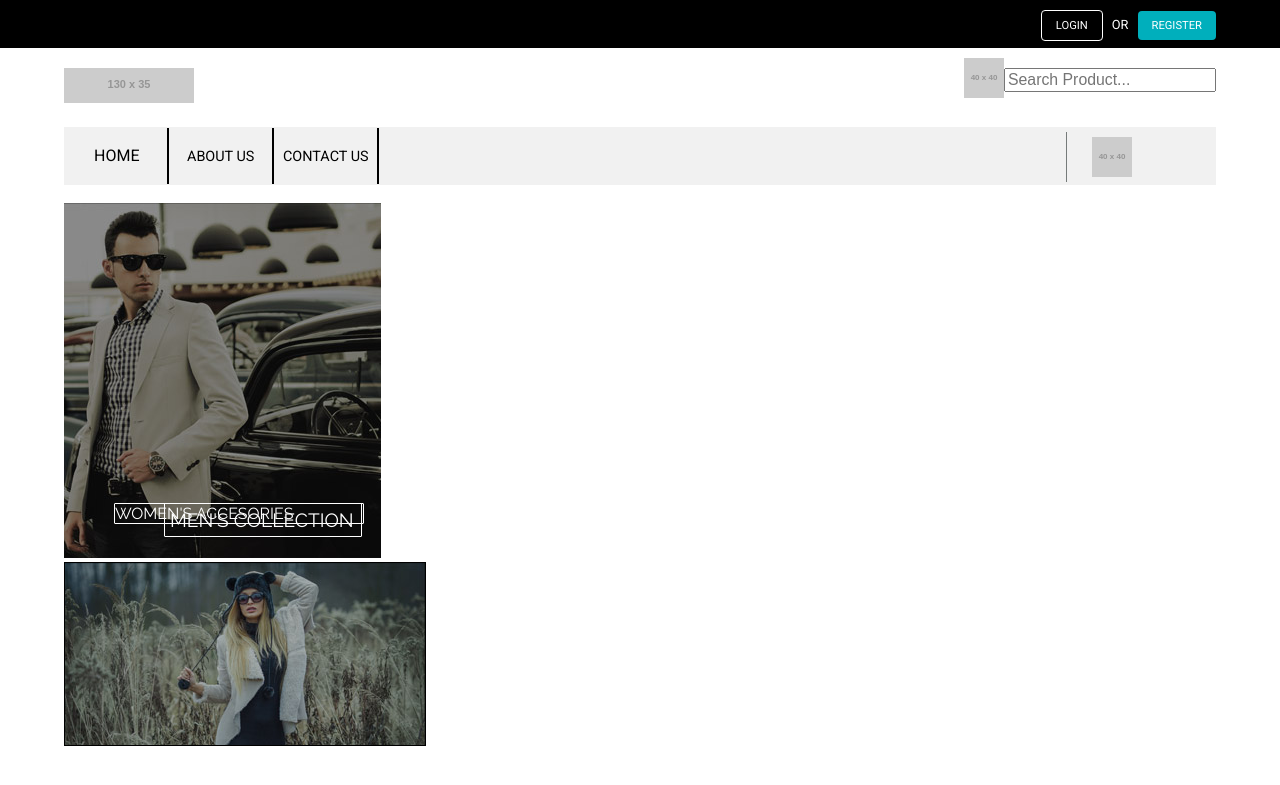
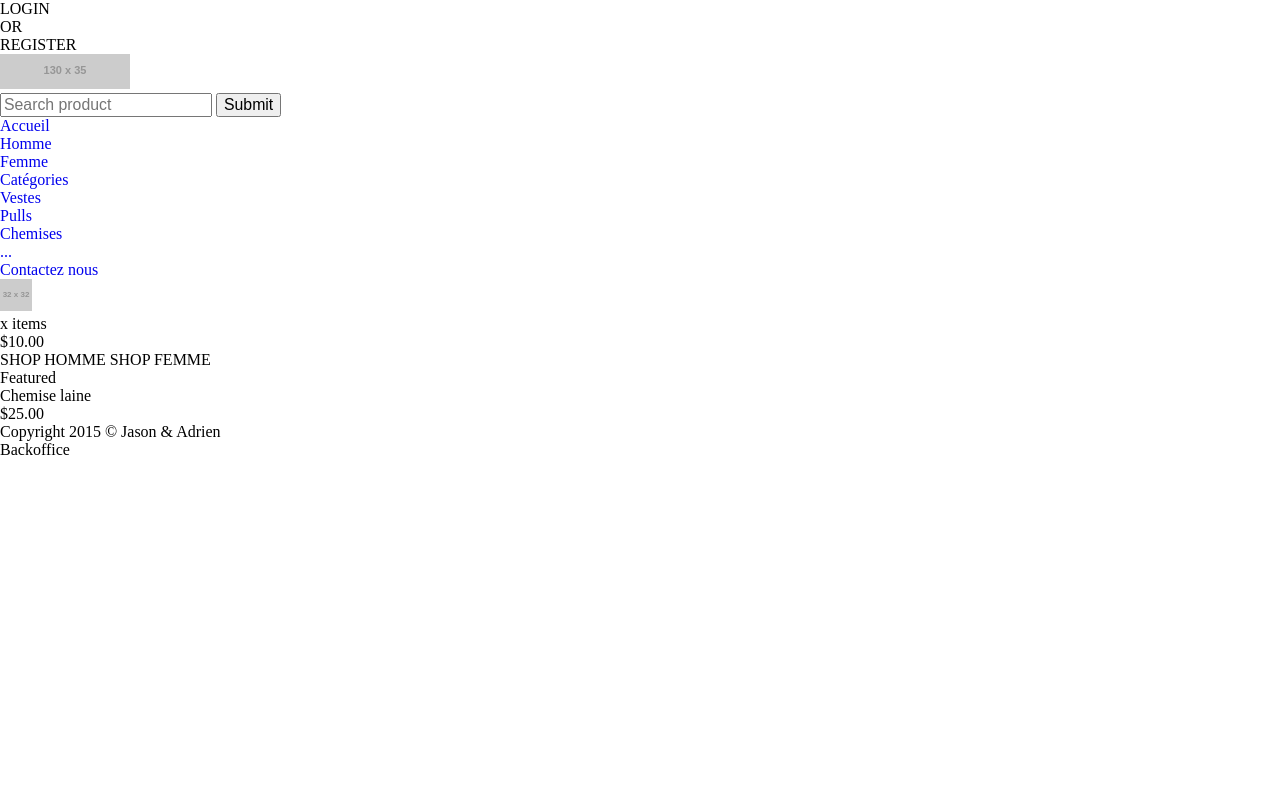
Before and after one commit to adrienaggery/eCommerceRush, a PHP site: page / in a window 1280 px wide. Shown: the top 785 px of the page. Run offline with PHP 8.4, Linux system fonts and the light colour scheme; grey boxes labelled with a size stand in for pictures from a placeholder-image service; some libraries are stand-ins or nearby versions.

Commit message:
new base for frontend

```diff
--- a/index.php
+++ b/index.php
@@ -1,6 +1,3 @@
-<?php
-session_start();
-?>
 <!DOCTYPE html>
 <html>
 <head>
@@ -12,54 +9,79 @@ session_start();
     <link rel="stylesheet" href="public/styles/main.css">
 </head>
 <body>
-    <header>
+	<header class="header">
 		<div class="fluid-wrapper">
 			<div class="auth">
-                <a class="auth-button login-button" href="#">LOGIN</a>
+				<a class="auth-button login-button">LOGIN</a>
 				<p>OR</p>
-                <a class="auth-button register-button" href="#">REGISTER</a>
+				<a class="auth-button register-button">REGISTER</a>
 			</div>
 		</div>
 	</header>
-    <section class="subheader">
+	<header class="subheader">
 		<div class="fluid-wrapper">
-            <img class="logo" src="http://placehold.it/130x35" />
-            <input class="searchbar" type="text" name="search" placeholder="Search Product...">
-            <img class="search-logo" src="http://placehold.it/40x40" />
+			<img class="site-logo" height="35" src="http://placehold.it/130x35" />
+			<div class="search">
+				<form>
+					<input class="searchbar" placeholder="Search product">
+					<input class="submit-button" type="submit">
+				</form>
+			</div>
+		</div>
+	</header>
+	<header class="subsubheader">
+		<div class="fluid-wrapper">
+			<nav>
+				<ul>
+					<li><a href="#">Accueil</a></li>
+					<li><a href="#">Homme</a></li>
+					<li><a href="#">Femme</a></li>
+					<li><a href="#">Catégories</a>
+						<ul>
+							<li><a href="#">Vestes</a></li>
+							<li><a href="#">Pulls</a></li>
+							<li><a href="#">Chemises</a></li>
+							<li><a href="#">...</a></li>
+						</ul>
+					</li>
+					<li><a href="#">Contactez nous</a></li>
+				</ul>
+			</nav>
+			<div class="cart">
+				<img class="cart-icon" height="32" width="32" src="http://placehold.it/32x32" />
+				<p>x items<br/>$10.00</p>
+			</div>
+		</div>
+	</header>
+	<section class="shops">
+		<div class="fluid-wrapper">
+			<a class="shop-big shop-homme">SHOP HOMME</a>
+			<a class="shop-big shop-femme">SHOP FEMME</a>
 		</div>
 	</section>
-    <section class="menus-bar">
+	<section class="featured-title">
 		<div class="fluid-wrapper">
-            <div class="home-button">
-                <a class="home" href="#">HOME</a>
-            </div><!-- WP
-            --><div class="home-button">
-                <a class="aboutus" href="#">ABOUT US</a>
-            </div><!-- WP
-            --><div class="home-button">
-                <a class="contactus" href="#">CONTACT US</a>
-            </div><!--
-            --><div class="shop-panel">
-                <img class="shopcart-logo" src="http://placehold.it/40x40" />
+			<p>Featured</p>
+			<div class="line"></div>
+		</div>
+	</section>
+	<section class="featured-products">
+		<div class="fluid-container">
+			<div class="product-card">
+				<div class="image"></div>
+				<div class="description">
+					<p class="name">Chemise laine</p>
+					<p class="price">$25.00</p>
+				</div>
+				<a class="addtocart"></a>
 			</div>
 		</div>
 	</section>
-    <br />
-    <section class="bottom">
-        <div class="fluid-wrapper">
-            <div class="men-collect">
-                <a href="#">
-                <img src="public/images/mens-collect.jpg" >
-                <p>MEN'S COLLECTION</p>
-                </a>
+	<footer>
+		<div class="fluid-container">
+			<p>Copyright 2015 &copy Jason & Adrien</p>
+			<a class="backoffice-link">Backoffice</a>
 		</div>
-            <div class="women-accesories">
-                <a href="#">
-                <img src="public/images/womens-accesories.jpg" >
-                <p>WOMEN'S ACCESORIES</p>
-                </a>
-            </div>
-        </div>
-    </section>
+	</footer>
 </body>
 </html>
--- a/public/styles/main.css
+++ b/public/styles/main.css
@@ -1,175 +1,4 @@
-header {
-    width: 100%;
-    height: 48px;
-    background: black;
+.header, .subheader, .subsubheader {
+	width: 100%;
+
 }
-
-.subheader {
-    width: 100%;
-    background: white;
-}
-
-.fluid-wrapper {
-    width: 90%;
-    max-width: 1160px;
-    height: 100%;
-    margin: 0 auto 0 auto;
-    -webkit-transform-style: preserve-3d;
-    -moz-transform-style: preserve-3d;
-    transform-style: preserve-3d;
-}
-
-.auth-button {
-    display: inline-block;
-    border-radius: 4px;
-    font-family: Roboto;
-    font-size: 0.7rem;
-    padding: 8px 14px 8px 14px;
-}
-
-.login-button {
-    border: 1px solid white;
-    color: white;
-}
-
-.register-button {
-    transition: all 0.2s;
-    background: rgb(0, 175, 188);
-    color: white;
-}
-
-.register-button:hover {
-    background: white;
-    color: black;
-}
-
-.auth {
-    position:relative;
-    top:50%;
-    transform:translateY(-50%);
-    float: right;
-    display: inline-block;
-}
-
-.auth p {
-    color: white;
-    font-family: Roboto;
-    font-size: 0.8rem;
-    padding: 10px 5px 0px 5px;
-    display: inline-block;
-}
-
-.logo {
-    display: inline-block;
-    margin: 20px 0 20px 0;
-}
-
-.searchbar {
-    margin: 20px 0 20px 0;
-    float: right;
-}
-
-.search-logo {
-    display: inline-block;
-    margin: 10px 0 10px 0;
-    float: right;
-}
-
-.menus-bar .fluid-wrapper {
-    height: 58px;
-    border-top: 1px solid #f1f1f1;
-    border-bottom: 1px solid #f1f1f1;
-}
-
-.shop-panel {
-    display: inline-block;
-    width: 150px;
-    max-height: 90%;
-    float: right;
-    margin: 4px 0 5px;
-    border-left: 1px solid #767B7A;
-    padding: 5px;
-}
-
-.shopcart-logo {
-    margin: 0 0 0 20px;
-}
-
-.home-button {
-    display: inline-block;
-    height: 100%;
-    width: 105px;
-    background: #f1f1f1;
-    border-style: solid;
-    border-right-width: 2px;
-}
-
-.home-button:hover {
-    transition: 0.8s;
-    background: #767B7A;
-}
-
-.menus-bar .fluid-wrapper {
-    font-family: Roboto;
-    text-decoration: none;
-    background: #f1f1f1;
-}
-
-.menus-bar a {
-    float: left;
-}
-
-a.aboutus {
-    color: black;
-    font-size: 0.9em;
-    margin: 20px 0 0 18px;
-}
-
-a.contactus {
-    color: black;
-    font-size: 0.9em;
-    margin: 20px 0 0 9px;
-}
-
-a.home {
-    color: black;
-    font-size: 1em;
-    margin: 18px 0 0 30px;
-}
-
-.menus-bar a:hover {
-    text-decoration: none;
-    color: white;
-}
-
-.bottom .women-accesories p {
-    position: absolute;
-    border-radius: 1px;
-    width: 250px;
-    left: 50px;
-    top: 300px;
-    font-size: 1em;
-    color: white;
-    border: 1px solid white;
-    font-family: Raleway;
-}
-
-.women-accesories img {
-    display: inline-block;
-    border: 1px solid black;
-}
-
-.bottom .men-collect p {
-    display: inline-block;
-    position: absolute;
-    margin: auto;
-    border-radius: 1px;
-    width: 198px;
-    left: 100px;
-    top: 300px;
-    font-size: 1.2em;
-    color: white;
-    border: 1px solid white;
-    padding: 5px;
-    font-family: Raleway;
-}
```
Also changed, not shown: indexbackup.php (added, +62 -0 lines), public/styles/mainbackup.css (added, +175 -0 lines). Lines whose indentation alone changed are shown as unchanged.
